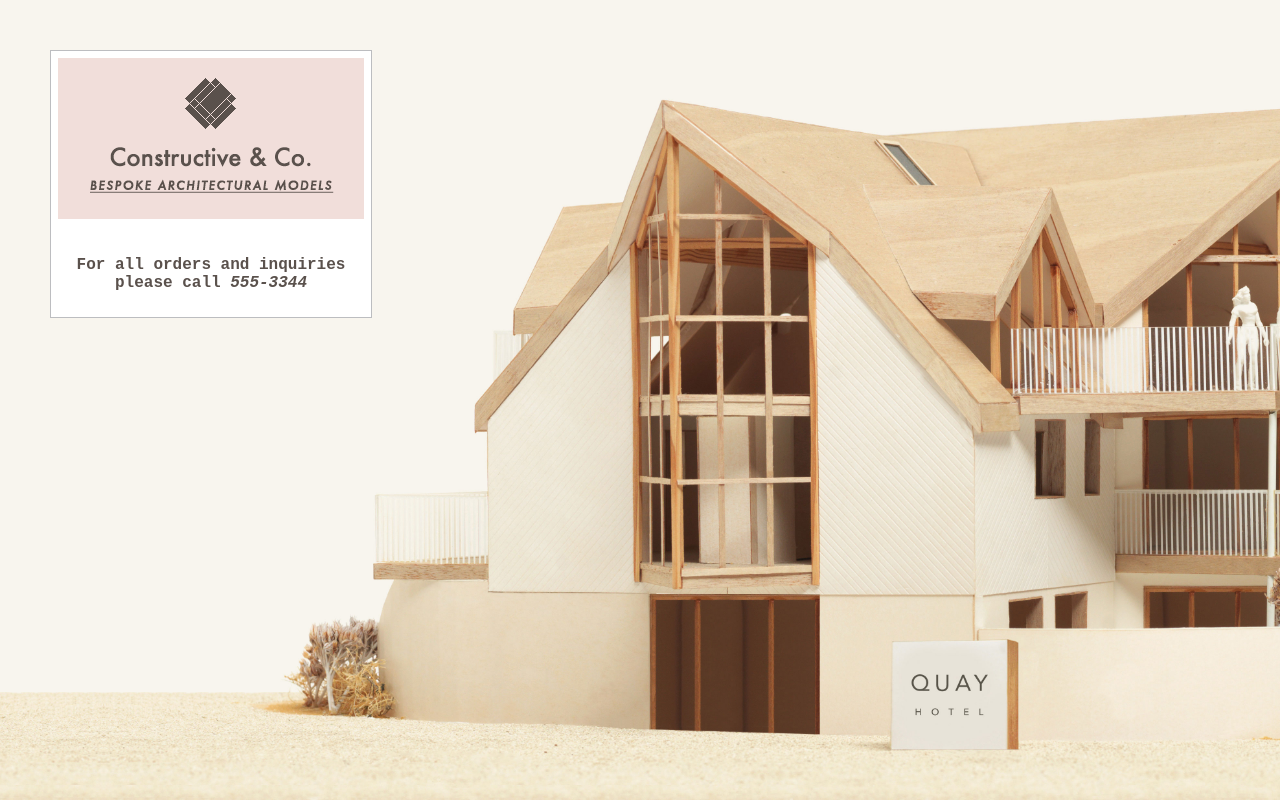
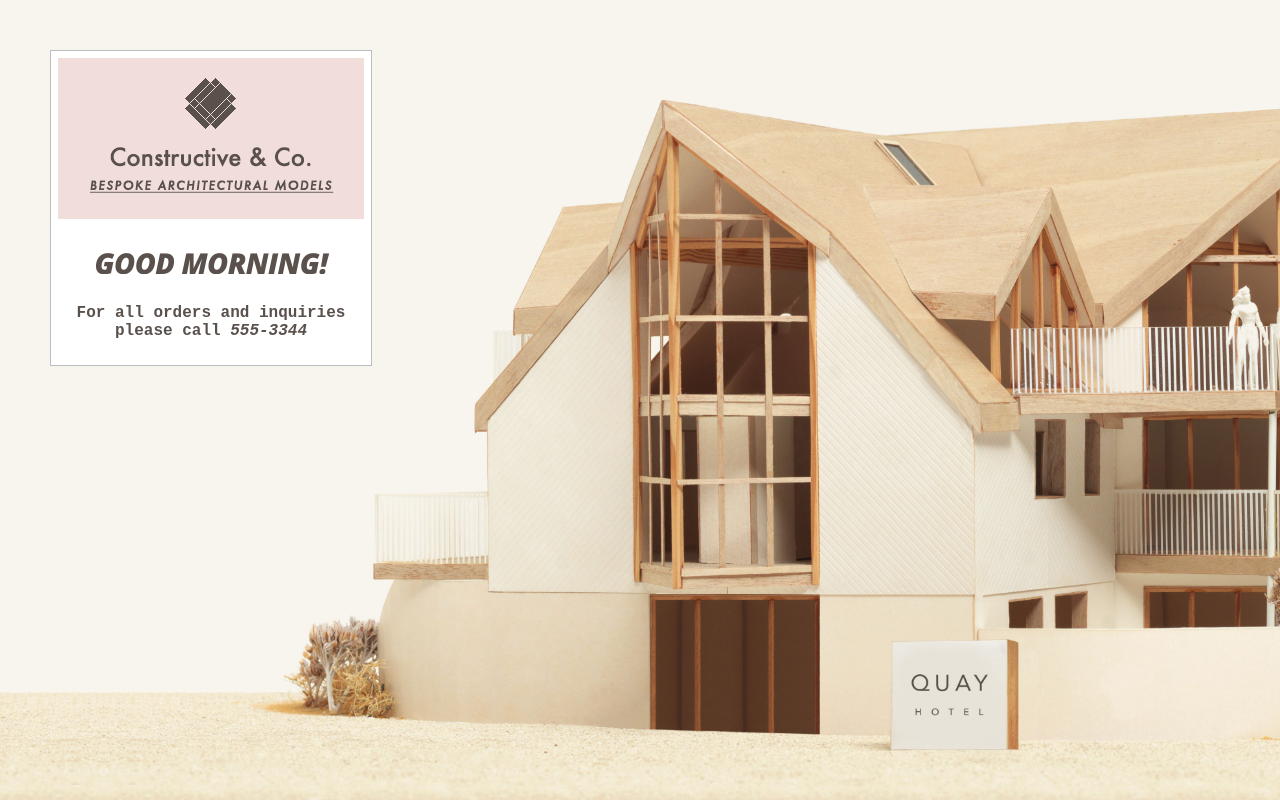
Before and after one commit to the1adamclark/learningjs, a plain HTML site: page add-content.html in a window 1280 px wide. Drawn offline with nearby package versions, Linux system fonts and the light colour scheme.

Commit message:
new files made while learning

```diff
--- a/add-content.html
+++ b/add-content.html
@@ -6,7 +6,8 @@
   </head>
   <body>
       <h1>Construction &amp Co.</h1>
-      <script src="js/addd-content.js"></script>
+      <script src="js/add-content.js"></script>
       <p>For all orders and inquiries please call <em>555-3344</em></p>
+
   </body>
 </html>
--- a/js/add-content.js
+++ b/js/add-content.js
@@ -1,3 +1,5 @@
+console.log('connected');
+
 var today = new Date();
 var hourNow = today.getHours();
 var greeting;
```
Also changed, not shown: example.html (added).
